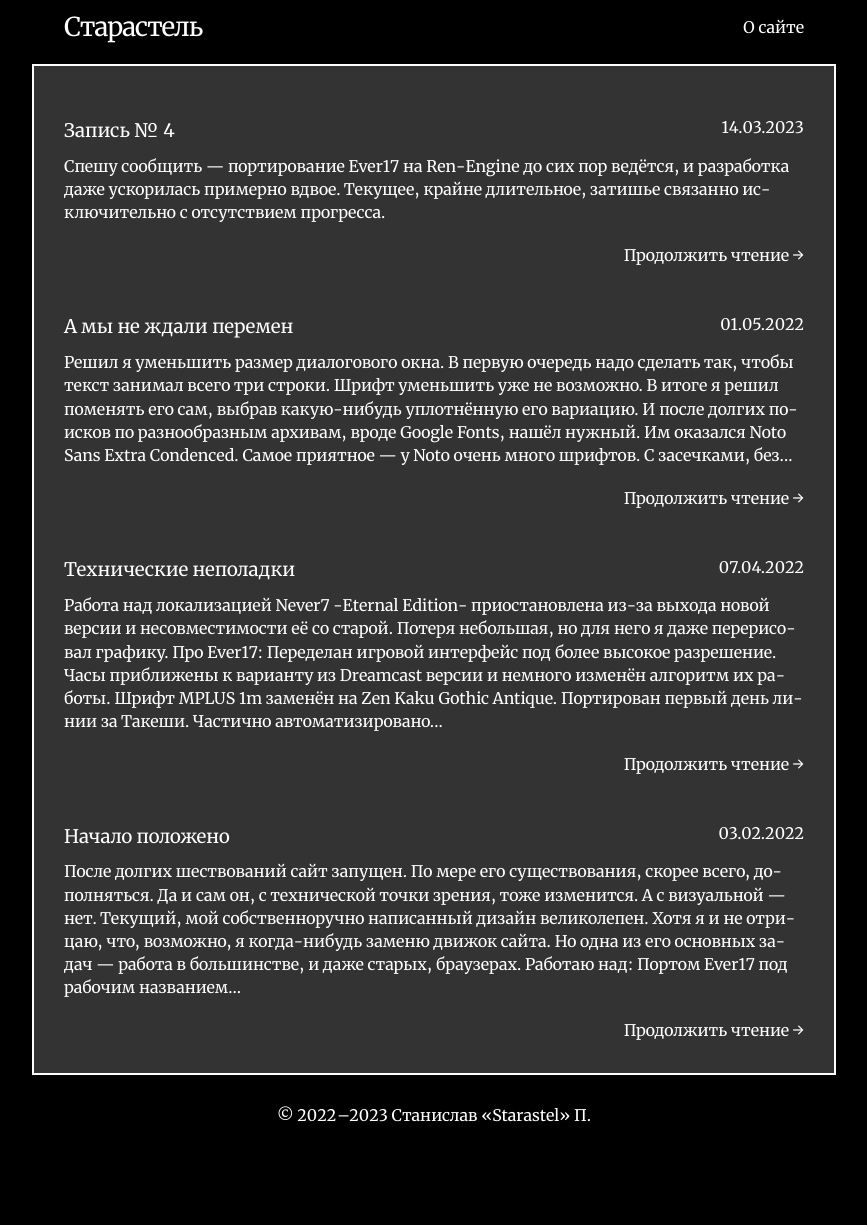
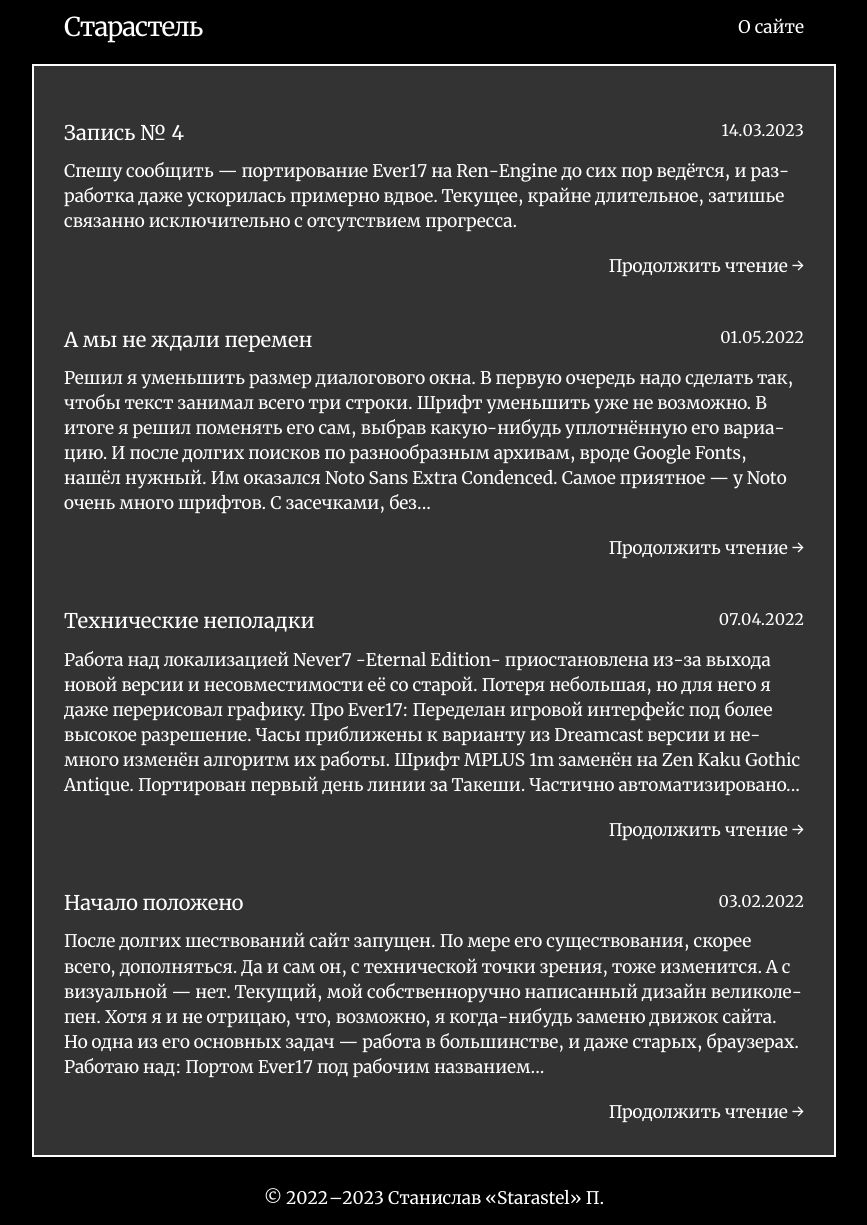
Before and after one commit to Starastel/stStarastel, a Jekyll site: the page built from index.html, in a window 1280 px wide. Shown: the whole page, without its empty margins (206-1073 px from the left). Built offline with Jekyll 4.4.1, drawn with Linux system fonts in a browser that asks for light colours; the list of posts is cut into pages by our own code; before the commit the page ends 1141 px from its top, so only the background shows below that.

Commit message:
Update main.scss

```diff
--- a/assets/main.scss
+++ b/assets/main.scss
@@ -77,7 +77,7 @@ dl, dd, ol, ul, figure {
 
 body {
 	font-family: 'Merriweather';
-	font-size: 12pt;
+	font-size: 13pt;
 	color: $text-color;
 	background-color: $background-color;
 	-webkit-text-size-adjust: 100%;
```
